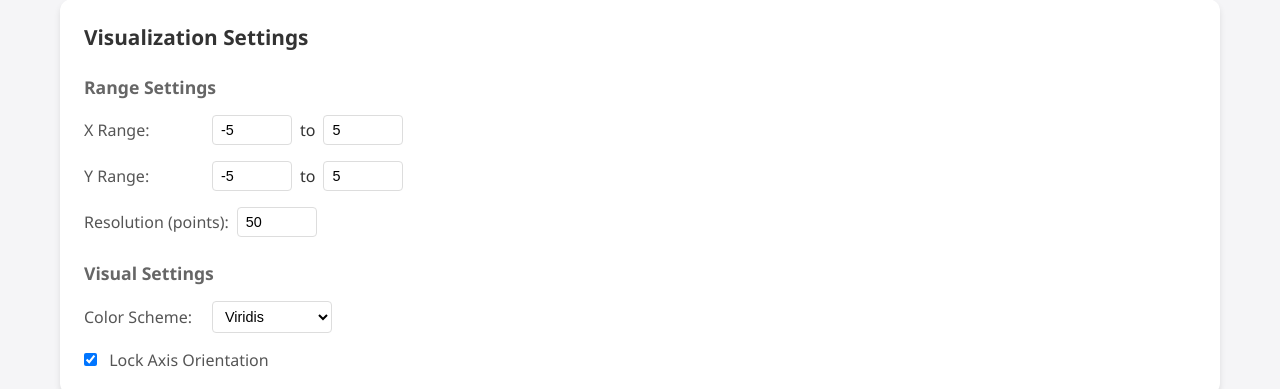
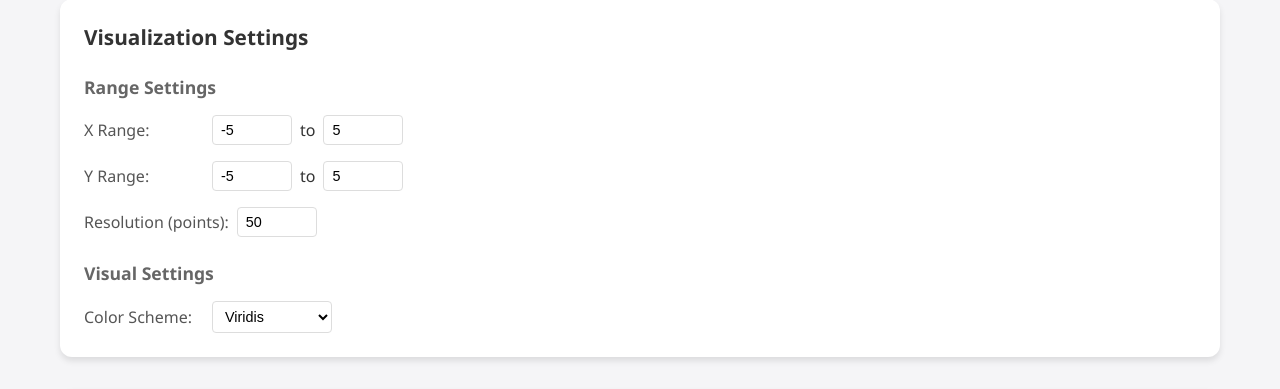
Before and after one commit to ZeyuPing/MaVis, a Flask app: page / in a window 1280 px wide. Shown: the part 558-947 px from the top of the page. Run offline with Flask 3, Linux system fonts and the light colour scheme; data that the repository does not hold is empty; some libraries are stand-ins or nearby versions.

Commit message:
remove: 移除固定坐标轴功能

```diff
--- a/app.py
+++ b/app.py
@@ -7,8 +7,7 @@ import json
 
 app = Flask(__name__)
 
-def create_3d_plot(formula, x_range=(-5, 5), y_range=(-5, 5), points=50, color_scale='Viridis',
-                  scene_camera=None, axis_fixed=True):
+def create_3d_plot(formula, x_range=(-5, 5), y_range=(-5, 5), points=50, color_scale='Viridis', scene_camera=None):
     x, y = symbols('x y')
 
     try:
@@ -43,35 +42,6 @@ def create_3d_plot(formula, x_range=(-5, 5), y_range=(-5, 5), points=50, color_s
             },
             'title': f'3D Plot of {formula}'
         }
-
-        # 设置固定坐标轴
-        if axis_fixed:
-            layout_settings['scene'].update({
-                'camera': {'up': {'x': 0, 'y': 0, 'z': 1}},
-                'aspectmode': 'cube',
-                'dragmode': 'turntable',
-                'xaxis': {
-                    'title': 'X',
-                    'showspikes': False,
-                    'spikesides': False,
-                    'showbackground': True,
-                    'backgroundcolor': 'white'
-                },
-                'yaxis': {
-                    'title': 'Y',
-                    'showspikes': False,
-                    'spikesides': False,
-                    'showbackground': True,
-                    'backgroundcolor': 'white'
-                },
-                'zaxis': {
-                    'title': 'Z',
-                    'showspikes': False,
-                    'spikesides': False,
-                    'showbackground': True,
-                    'backgroundcolor': 'white'
-                }
-            })
 
         # 如果提供了相机设置，则使用它
         if scene_camera:
@@ -109,7 +79,6 @@ def plot():
     y_range = (float(data.get('y_min', -5)), float(data.get('y_max', 5)))
     points = int(data.get('points', 50))
     color_scale = data.get('color_scale', 'Viridis')
-    axis_fixed = data.get('axis_fixed', True)
     scene_camera = data.get('scene_camera', None)
 
     # 生成图形
@@ -119,20 +88,17 @@ def plot():
         y_range=y_range,
         points=points,
         color_scale=color_scale,
-        scene_camera=scene_camera,
-        axis_fixed=axis_fixed
+        scene_camera=scene_camera
     )
 
     # 检查是否需要保存到历史记录
-    save_to_history = data.get('save_to_history', True)  # 新增参数
+    save_to_history = data.get('save_to_history', True)
     if save_to_history:
-        # 检查公式是否已存在
         conn = sqlite3.connect('formulas.db')
         c = conn.cursor()
         c.execute('SELECT id FROM formulas WHERE formula = ?', (formula,))
         existing = c.fetchone()
 
-        # 只有当公式不存在时才保存
         if not existing:
             c.execute('INSERT INTO formulas (formula) VALUES (?)', (formula,))
             conn.commit()
--- a/static/script.js
+++ b/static/script.js
@@ -33,8 +33,7 @@ function getPlotSettings() {
         y_min: parseFloat(document.getElementById('y_min').value),
         y_max: parseFloat(document.getElementById('y_max').value),
         points: parseInt(document.getElementById('points').value),
-        color_scale: document.getElementById('color_scale').value,
-        axis_fixed: document.getElementById('axis_fixed').checked
+        color_scale: document.getElementById('color_scale').value
     };
 }
 
@@ -165,7 +164,7 @@ document.addEventListener('DOMContentLoaded', () => {
     // 添加参数变化时自动更新图形的监听器
     const settingInputs = [
         'x_min', 'x_max', 'y_min', 'y_max',
-        'points', 'color_scale', 'axis_fixed'
+        'points', 'color_scale'
     ];
 
     settingInputs.forEach(id => {
--- a/templates/index.html
+++ b/templates/index.html
@@ -120,12 +120,6 @@
                                 <option value="Jet">Jet</option>
                             </select>
                         </div>
-                        <div class="input-group">
-                            <label>
-                                <input type="checkbox" id="axis_fixed" checked>
-                                Lock Axis Orientation
-                            </label>
-                        </div>
                     </div>
                 </div>
             </div>
```
